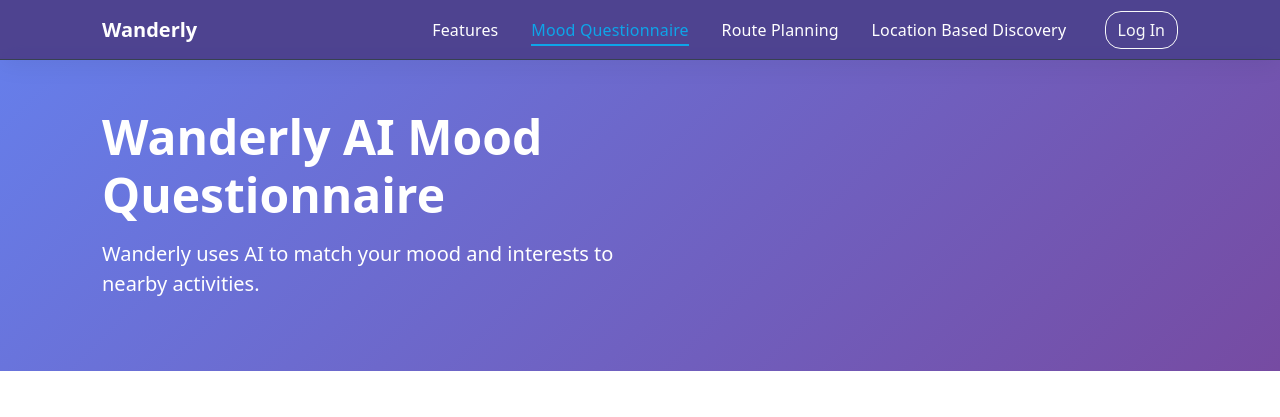
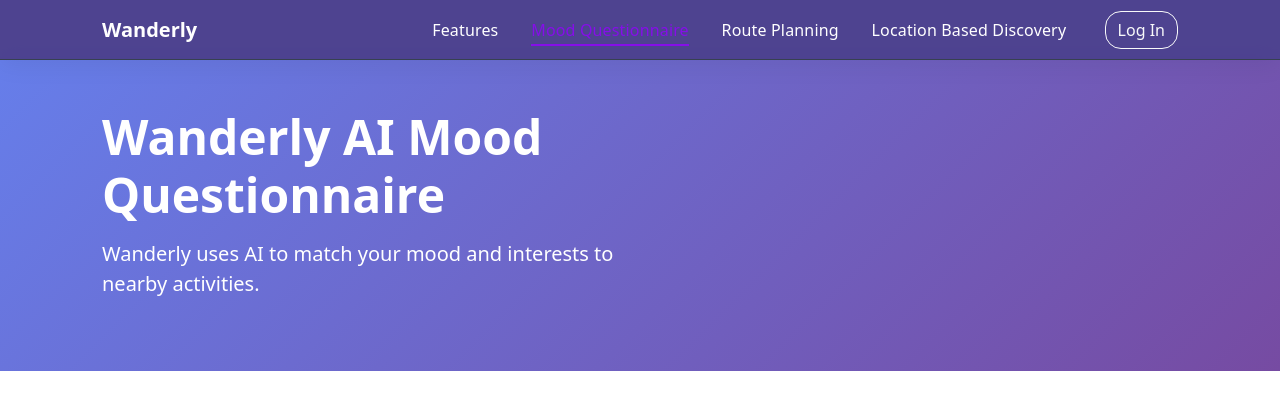
Before and after one commit to UCCS-CS4300-5300/Team-6-Fall-2025-Sec-1, a Django app: page /mood/ in a window 1280 px wide. Shown: the top 417 px of the page. Run offline with Django 4.2, Linux system fonts and the light colour scheme; parts of the project's set-up code (start-up, migrations or seed data) failed here and were passed over.

Commit message:
fix navbar colors

```diff
--- a/Wanderly/static/navbar.css
+++ b/Wanderly/static/navbar.css
@@ -2,8 +2,8 @@
 :root {
   --nav-bg: rgba(19, 4, 107, 0.75);
   --nav-text: #ffffff;
-  --nav-accent: #0ea5e9;
-  --nav-hover: rgba(3, 6, 194, 0.212);
+  --nav-accent: #860ee9;
+  --nav-hover: rgba(124, 3, 194, 0.212);
   --nav-border: #374151;
   --nav-shadow: 0 6px 24px rgba(0, 0, 0, 0.06);
 }
```
